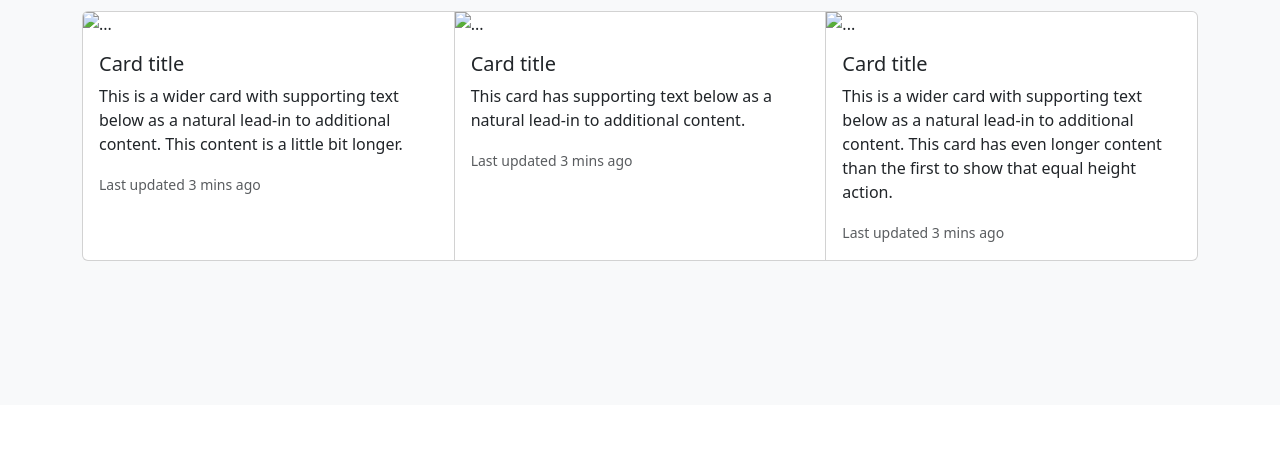
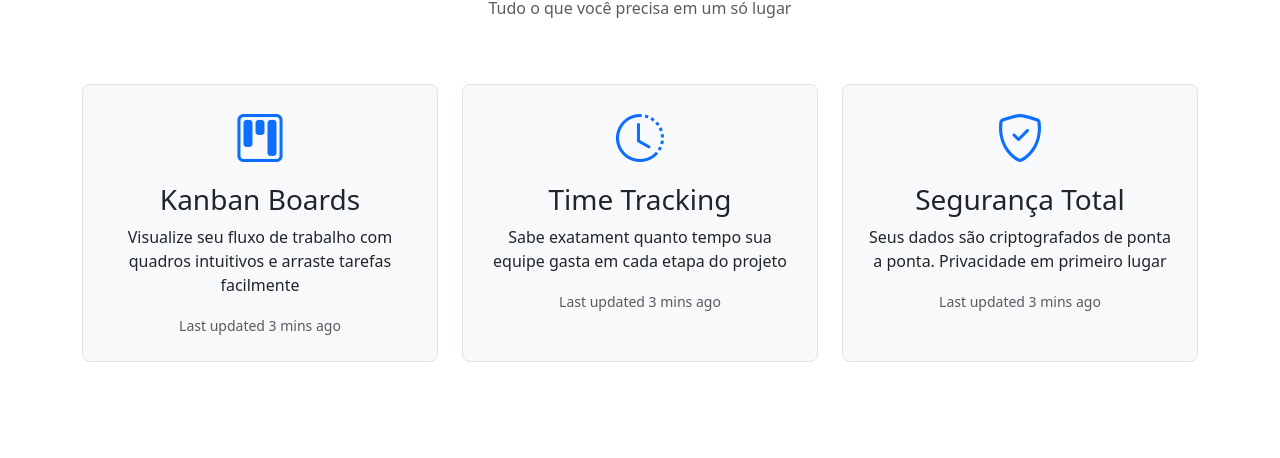
Before and after one commit to luizzdn/TaskFlow, a plain HTML site: page Index.html in a window 1280 px wide. Shown: the part 620-1078 px from the top of the page. Before the commit the page ends 1025 px from the top, so only its background shows below. Drawn offline with nearby package versions, Linux system fonts and the light colour scheme; files that its build step writes are made by us from their sources; files whose address does not match are found by name.

Commit message:
Update Index.html

```diff
--- a/Index.html
+++ b/Index.html
@@ -7,19 +7,21 @@
   <title>Task-flow</title>
   <meta name="description" content="Landing Page focada em explicar a funcionalidade do sistema Task-flow">
   <meta name="Keywords" content=" Taskflow, Sistema, tarefa">
-  <meta name="author" content="EU">
-  <link rel="stylesheet" href="css/style.css">
-  <meta http-equiv="X-UA-Compatible" content="ie-edge">
+  <meta name="author" http-equiv="X-UA-Compatible" content="ie-edge">
   <meta http-equiv="X-UA-Compatible" content="ie-7">
   <meta name="robots" content="index,follow">
   <link rel="shortcut icon" href="assets/lista.png" type="image/x-icon">
   <link href="https://cdn.jsdelivr.net/npm/bootstrap@5.3.8/dist/css/bootstrap.min.css" rel="stylesheet"
     integrity="sha384-sRIl4kxILFvY47J16cr9ZwB07vP4J8+LH7qKQnuqkuIAvNWLzeN8tE5YBujZqJLB" crossorigin="anonymous">
+  content="EU">
+  <link rel="stylesheet" href="https://cdn.jsdelivr.net/npm/bootstrap-icons@1.13.1/font/bootstrap-icons.min.css">
+  <link rel="stylesheet" href="css/style.css">
+
 </head>
 
 <body>
   <nav class="navbar navbar-expand-lg navbar-dark bg-dark py-3">
-    <div class="container-fluid">
+    <div class="container">
       <a class="navbar-brand fw-bold" href="#">TaskFlow</a>
       <button class="navbar-toggler" type="button" data-bs-toggle="collapse" data-bs-target="#menuPrincipal">
         <span class="navbar-toggler-icon"></span>
@@ -43,7 +45,7 @@
     </div>
   </nav>
 
-  <header class="py-5 bg-light">
+  <header class="py-5 bg-light border-bottom">
     <div class="container">
       <div class="row align-items-center">
         <div class="col-lg-6 col-md-12 text-center text-lg-start mb-4 mb-lg-0">
@@ -60,51 +62,55 @@
         </div>
       </div>
     </div>
+  </header>
 
-    <section id="Recursos" class="py-5">
+  <section id="recursos" class="py-5">
     <div class="container py-5">
       <div class="row text-center mb-5">
         <div class="col-12">
-            <h2 class="fw-bold">Por que TaskFlow?</h2>
+          <h2 class="fw-bold">
+            Por que TaskFlow?
+          </h2>
           <p class="text-muted">Tudo o que você precisa em um só lugar</p>
         </div>
       </div>
+
       <div class="row g-4">
-          <div class="card-group">
-            <div class="card">
-              <img src="..." class="card-img-top" alt="...">
-              <div class="card-body">
-                <h5 class="card-title">Card title</h5>
-                <p class="card-text">This is a wider card with supporting text below as a natural lead-in to additional
-                  content. This content is a little bit longer.</p>
+        <div class="col-md-4">
+          <div class="p-4 border rounded-3 bg-light h-100 text-center">
+            <div class="display-5 text-primary mb-3">
+              <i class="bi bi-kanban"></i>
+            </div>
+            <h3>Kanban Boards</h3>
+            <p class="card-text">Visualize seu fluxo de trabalho com quadros intuitivos e arraste tarefas facilmente</p>
             <p class="card-text"><small class="text-body-secondary">Last updated 3 mins ago</small></p>
           </div>
         </div>
-            <div class="card">
-              <img src="..." class="card-img-top" alt="...">
-              <div class="card-body">
-                <h5 class="card-title">Card title</h5>
-                <p class="card-text">This card has supporting text below as a natural lead-in to additional content.</p>
+        <div class="col-md-4">
+          <div class="p-4 border rounded-3 bg-light h-100 text-center">
+            <div class="display-5 text-primary mb-3">
+              <i class="bi bi-clock-history"></i>
+            </div>
+            <h3>Time Tracking</h3>
+            <p class="card-text">Sabe exatament quanto tempo sua equipe gasta em cada etapa do projeto</p>
             <p class="card-text"><small class="text-body-secondary">Last updated 3 mins ago</small></p>
           </div>
         </div>
-            <div class="card">
-              <img src="..." class="card-img-top" alt="...">
-              <div class="card-body">
-                <h5 class="card-title">Card title</h5>
-                <p class="card-text">This is a wider card with supporting text below as a natural lead-in to additional
-                  content. This card has even longer content than the first to show that equal height action.</p>
+        <div class="col-md-4">
+          <div class="p-4 border rounded-3 bg-light h-100 text-center">
+            <div class="display-5 text-primary mb-3">
+              <i class="bi bi-shield-check"></i>
+            </div>
+            <h3>Segurança Total</h3>
+            <p class="card-text">Seus dados são criptografados de ponta a ponta. Privacidade em primeiro lugar</p>
             <p class="card-text"><small class="text-body-secondary">Last updated 3 mins ago</small></p>
           </div>
         </div>
       </div>
     </div>
-      </div>
-
 
   </section>
 
-  </header>
 
   <script src="https://cdn.jsdelivr.net/npm/bootstrap@5.3.8/dist/js/bootstrap.bundle.min.js"
     integrity="sha384-FKyoEForCGlyvwx9Hj09JcYn3nv7wiPVlz7YYwJrWVcXK/BmnVDxM+D2scQbITxI"
```
Lines whose indentation alone changed are shown as unchanged.
